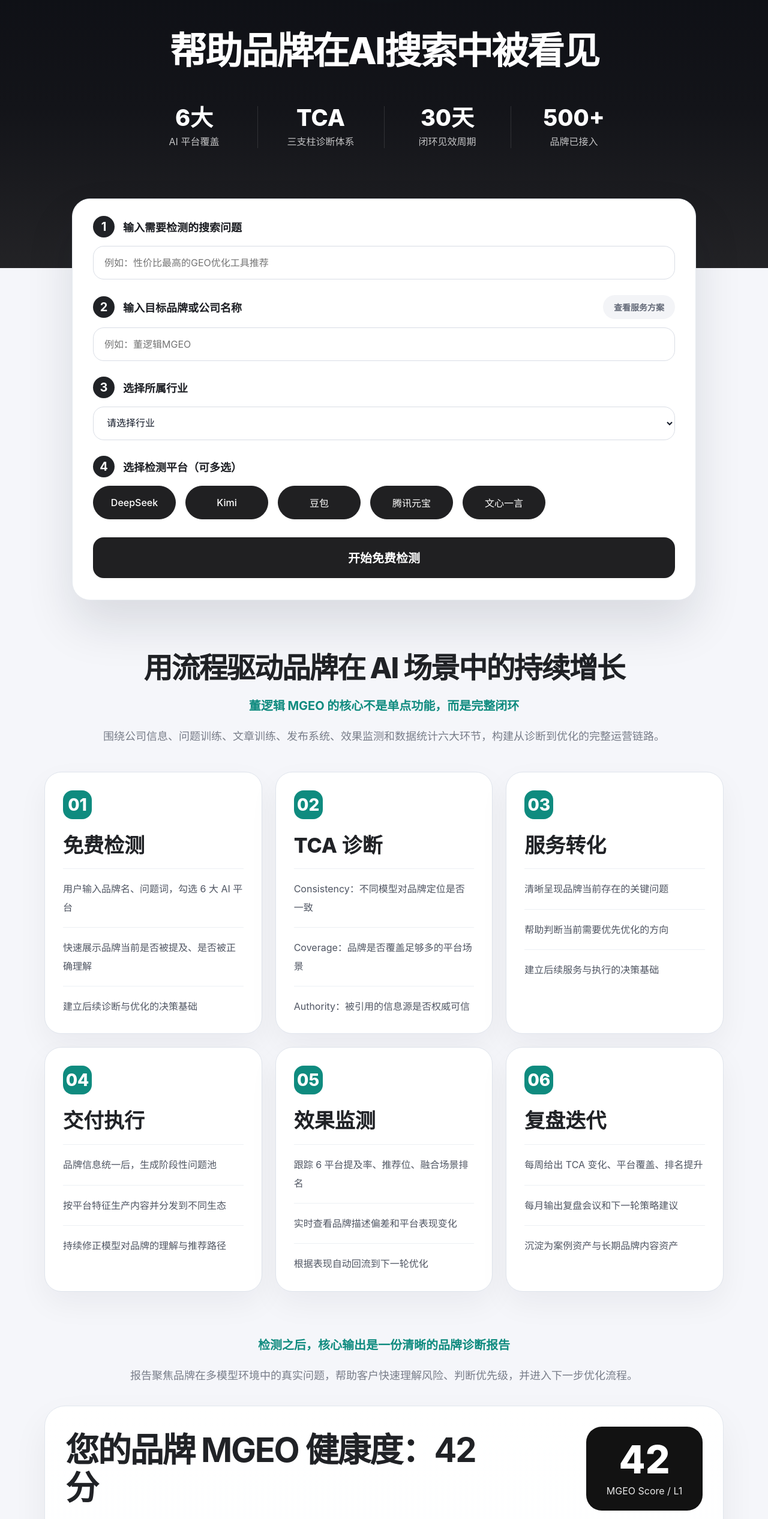
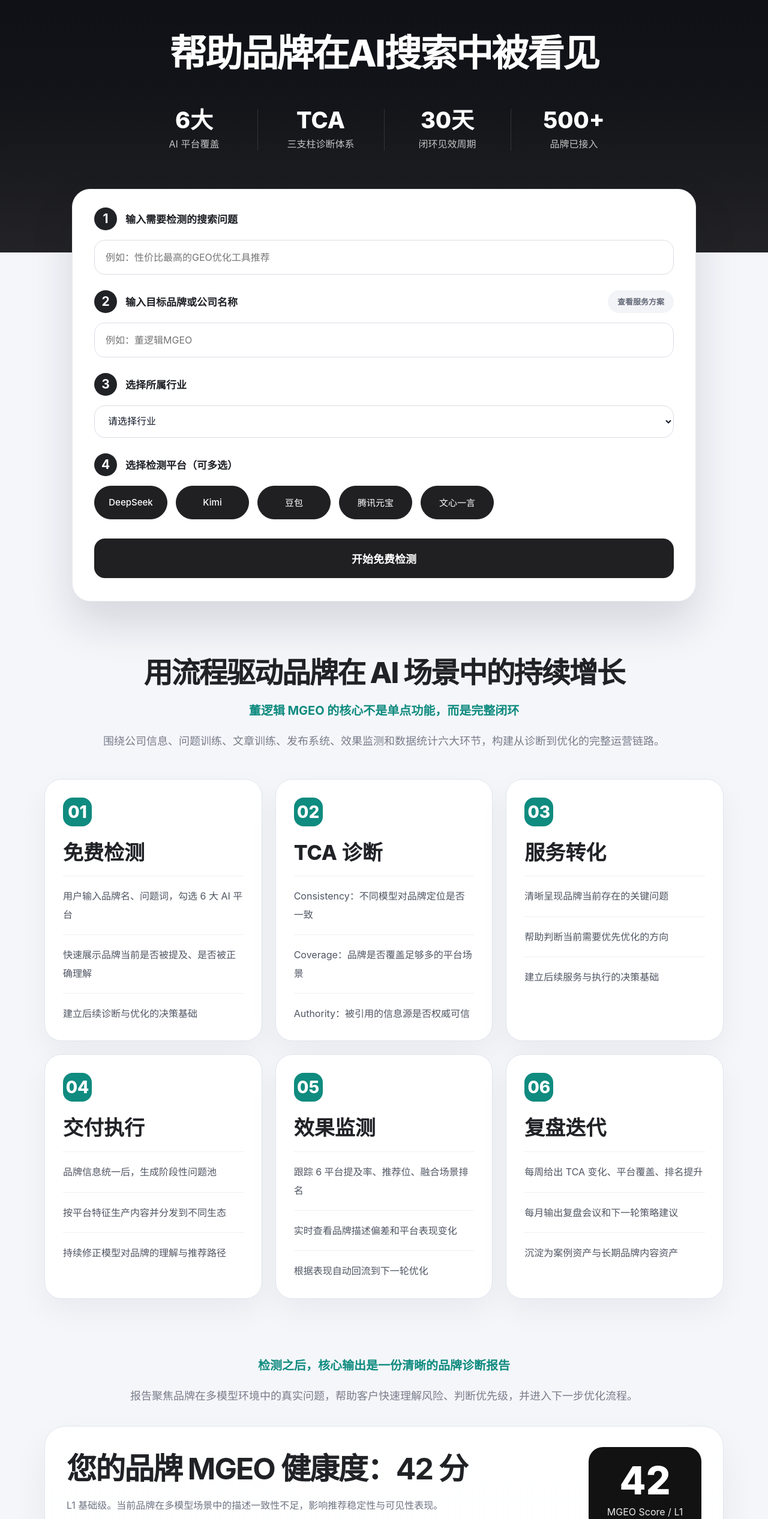
Before and after one commit to DONGLUOJI/mgeo-mvp, a Next.js app: page / in a window 1280 px wide. Shown: the part 267-2800 px from the top of the page at 60% size. Built offline with nearby package versions, Linux system fonts and the light colour scheme.

Commit message:
style: tighten homepage layout

```diff
--- a/src/app/page.tsx
+++ b/src/app/page.tsx
@@ -396,7 +396,7 @@ const styles: Record<string, React.CSSProperties> = {
   hero: {
     background:
       "radial-gradient(circle at top, rgba(14, 148, 136, 0.18), transparent 22%), linear-gradient(180deg, #0b0d13 0%, #131419 58%, #232326 100%)",
-    padding: "120px 24px 200px",
+    padding: "124px 24px 170px",
     color: "#ffffff",
     position: "relative",
     overflow: "hidden",
@@ -458,7 +458,7 @@ const styles: Record<string, React.CSSProperties> = {
     background: "rgba(255,255,255,0.12)",
   },
   detectSection: {
-    marginTop: -116,
+    marginTop: -106,
     padding: "0 24px",
     position: "relative",
     zIndex: 2,
@@ -469,7 +469,7 @@ const styles: Record<string, React.CSSProperties> = {
   },
   workflowSection: {
     maxWidth: 1180,
-    margin: "84px auto 0",
+    margin: "90px auto 0",
     padding: "0 24px",
   },
   sectionHead: {
@@ -511,14 +511,14 @@ const styles: Record<string, React.CSSProperties> = {
     display: "grid",
     gridTemplateColumns: "repeat(3, minmax(0, 1fr))",
     gap: 22,
-    marginTop: 42,
+    marginTop: 46,
   },
   workflowCard: {
     background: "#ffffff",
     border: "1px solid #dfe4ec",
     borderRadius: 28,
     padding: 30,
-    minHeight: 328,
+    minHeight: 334,
     boxShadow: "0 20px 50px rgba(15, 23, 42, 0.05)",
   },
   workflowId: {
@@ -550,7 +550,7 @@ const styles: Record<string, React.CSSProperties> = {
   },
   reportSection: {
     maxWidth: 1180,
-    margin: "72px auto 0",
+    margin: "94px auto 0",
     padding: "0 24px",
   },
   reportCard: {
@@ -558,7 +558,7 @@ const styles: Record<string, React.CSSProperties> = {
     background: "linear-gradient(180deg, #ffffff 0%, #fbfdff 100%)",
     border: "1px solid #e1e6ed",
     borderRadius: 34,
-    padding: 34,
+    padding: "34px 36px 30px",
     boxShadow: "0 26px 60px rgba(15, 23, 42, 0.06)",
   },
   reportTop: {
@@ -569,22 +569,22 @@ const styles: Record<string, React.CSSProperties> = {
   },
   reportTitle: {
     margin: "8px 0 0",
-    fontSize: 56,
-    lineHeight: 1.12,
+    fontSize: 50,
+    lineHeight: 1.14,
     color: "#202226",
     letterSpacing: "-0.04em",
   },
   reportSummary: {
     margin: "18px 0 0",
     color: "#6e7380",
-    fontSize: 17,
+    fontSize: 16,
     lineHeight: 1.8,
   },
   scoreCard: {
     justifySelf: "end",
-    width: 194,
-    height: 140,
-    borderRadius: 26,
+    width: 188,
+    height: 142,
+    borderRadius: 24,
     background: "#121212",
     color: "#ffffff",
     display: "grid",
@@ -605,7 +605,7 @@ const styles: Record<string, React.CSSProperties> = {
     display: "grid",
     gridTemplateColumns: "repeat(3, minmax(0, 1fr))",
     gap: 18,
-    marginTop: 30,
+    marginTop: 26,
   },
   diagnosisCard: {
     background: "#ffffff",
@@ -620,7 +620,7 @@ const styles: Record<string, React.CSSProperties> = {
   },
   diagnosisTitle: {
     margin: "18px 0 0",
-    fontSize: 24,
+    fontSize: 22,
     lineHeight: 1.35,
     color: "#202226",
     fontWeight: 800,
@@ -628,12 +628,12 @@ const styles: Record<string, React.CSSProperties> = {
   diagnosisText: {
     margin: "16px 0 0",
     color: "#6a6f7b",
-    fontSize: 16,
+    fontSize: 15,
     lineHeight: 1.8,
   },
   tableWrap: {
     overflowX: "auto",
-    marginTop: 28,
+    marginTop: 24,
     borderRadius: 24,
     border: "1px solid #edf0f4",
     background: "#ffffff",
@@ -644,20 +644,20 @@ const styles: Record<string, React.CSSProperties> = {
   },
   th: {
     textAlign: "left",
-    padding: "18px 20px",
+    padding: "16px 18px",
     fontSize: 16,
     color: "#6c7280",
     background: "#f7f8fb",
   },
   td: {
-    padding: "18px 20px",
-    fontSize: 16,
+    padding: "16px 18px",
+    fontSize: 15,
     color: "#202226",
     borderTop: "1px solid #edf0f4",
   },
   deliverySection: {
     maxWidth: 1180,
-    margin: "84px auto 0",
+    margin: "92px auto 0",
     padding: "0 24px",
   },
   deliveryGrid: {
@@ -694,18 +694,18 @@ const styles: Record<string, React.CSSProperties> = {
   },
   ctaSection: {
     maxWidth: 1180,
-    margin: "82px auto 0",
+    margin: "96px auto 0",
     padding: "0 24px",
   },
   ctaCard: {
     borderRadius: 34,
-    padding: "58px 48px",
+    padding: "56px 48px 50px",
     background: "linear-gradient(135deg, #0f1217 0%, #111a1e 42%, #0f4a38 100%)",
     color: "#ffffff",
   },
   ctaTitle: {
     margin: 0,
-    fontSize: 58,
+    fontSize: 54,
     lineHeight: 1.16,
     letterSpacing: "-0.04em",
     maxWidth: 960,
@@ -714,7 +714,7 @@ const styles: Record<string, React.CSSProperties> = {
     margin: "22px 0 0",
     maxWidth: 980,
     color: "rgba(255,255,255,0.72)",
-    fontSize: 18,
+    fontSize: 17,
     lineHeight: 1.85,
   },
   ctaActions: {
@@ -751,8 +751,8 @@ const styles: Record<string, React.CSSProperties> = {
   },
   contactSection: {
     maxWidth: 1180,
-    margin: "82px auto 0",
-    padding: "0 24px 48px",
+    margin: "88px auto 0",
+    padding: "0 24px 28px",
   },
   contactHeading: {
     margin: 0,
@@ -765,14 +765,13 @@ const styles: Record<string, React.CSSProperties> = {
     display: "grid",
     gridTemplateColumns: "0.9fr 1.1fr",
     gap: 26,
-    marginTop: 38,
+    marginTop: 34,
   },
   contactCard: {
     background: "#ffffff",
     border: "1px solid #dfe4ec",
     borderRadius: 30,
     padding: 34,
-    minHeight: 620,
   },
   contactCardTitle: {
     margin: 0,
@@ -801,7 +800,7 @@ const styles: Record<string, React.CSSProperties> = {
   },
   contactValue: {
     color: "#202226",
-    fontSize: 26,
+    fontSize: 24,
     fontWeight: 800,
     lineHeight: 1.4,
   },
@@ -854,7 +853,7 @@ const styles: Record<string, React.CSSProperties> = {
     marginTop: 10,
   },
   footer: {
-    padding: "26px 24px 42px",
+    padding: "18px 24px 22px",
     borderTop: "1px solid #e4e8ef",
     textAlign: "center",
   },
@@ -870,7 +869,7 @@ const styles: Record<string, React.CSSProperties> = {
     color: "#6d7380",
   },
   footerCopyright: {
-    marginTop: 24,
+    marginTop: 18,
     color: "#8d93a0",
     fontSize: 14,
   },
--- a/src/components/detect/DetectForm.tsx
+++ b/src/components/detect/DetectForm.tsx
@@ -321,8 +321,8 @@ const styles: Record<string, React.CSSProperties> = {
     background: "#ffffff",
     border: "1px solid #e7ebf0",
     borderRadius: 30,
-    padding: "28px 34px 36px",
-    boxShadow: "0 40px 80px rgba(15, 23, 42, 0.12)",
+    padding: "30px 36px 38px",
+    boxShadow: "0 36px 72px rgba(15, 23, 42, 0.14)",
   },
   embeddedForm: {
     display: "grid",
@@ -330,7 +330,7 @@ const styles: Record<string, React.CSSProperties> = {
   },
   stepBlock: {
     display: "grid",
-    gap: 14,
+    gap: 16,
   },
   stepHead: {
     display: "flex",
@@ -344,20 +344,20 @@ const styles: Record<string, React.CSSProperties> = {
     gap: 16,
   },
   stepNumber: {
-    width: 36,
-    height: 36,
+    width: 38,
+    height: 38,
     borderRadius: 999,
     display: "inline-flex",
     alignItems: "center",
     justifyContent: "center",
     background: "#202226",
     color: "#ffffff",
-    fontSize: 20,
+    fontSize: 21,
     fontWeight: 700,
     flexShrink: 0,
   },
   stepTitle: {
-    fontSize: 18,
+    fontSize: 17,
     fontWeight: 700,
     color: "#1d1f24",
   },
@@ -365,18 +365,18 @@ const styles: Record<string, React.CSSProperties> = {
     display: "inline-flex",
     alignItems: "center",
     justifyContent: "center",
-    height: 40,
-    padding: "0 18px",
+    height: 38,
+    padding: "0 16px",
     borderRadius: 999,
     background: "#f3f4f7",
     color: "#636977",
     textDecoration: "none",
-    fontSize: 14,
+    fontSize: 13,
     fontWeight: 700,
     whiteSpace: "nowrap",
   },
   compactInput: {
-    height: 56,
+    height: 58,
     borderRadius: 18,
     border: "1px solid #d9dde5",
     padding: "0 18px",
@@ -386,7 +386,7 @@ const styles: Record<string, React.CSSProperties> = {
     width: "100%",
   },
   select: {
-    height: 56,
+    height: 54,
     borderRadius: 18,
     border: "1px solid #d9dde5",
     padding: "0 18px",
@@ -399,18 +399,18 @@ const styles: Record<string, React.CSSProperties> = {
   compactModelWrap: {
     display: "flex",
     flexWrap: "wrap",
-    gap: 16,
+    gap: 14,
   },
   compactModelButton: {
     height: 56,
-    minWidth: 138,
-    padding: "0 24px",
+    minWidth: 122,
+    padding: "0 20px",
     borderRadius: 999,
     border: "1px solid #d9dde5",
     background: "#ffffff",
     color: "#202226",
     cursor: "pointer",
-    fontSize: 16,
+    fontSize: 15,
     fontWeight: 500,
   },
   compactModelButtonActive: {
@@ -419,15 +419,15 @@ const styles: Record<string, React.CSSProperties> = {
     color: "#ffffff",
   },
   compactSubmitButton: {
-    height: 68,
+    height: 66,
     border: "none",
     borderRadius: 18,
     background: "#202022",
     color: "#ffffff",
-    fontSize: 20,
+    fontSize: 18,
     fontWeight: 700,
     cursor: "pointer",
-    marginTop: 4,
+    marginTop: 6,
   },
   heroBadge: {
     display: "inline-flex",
```
